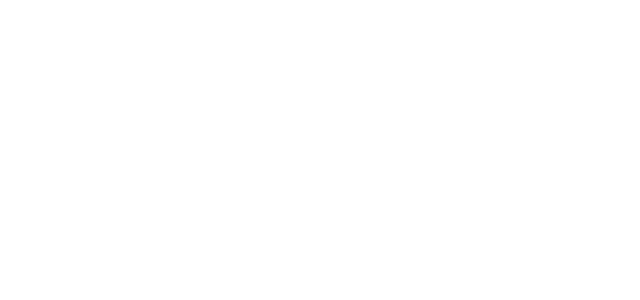
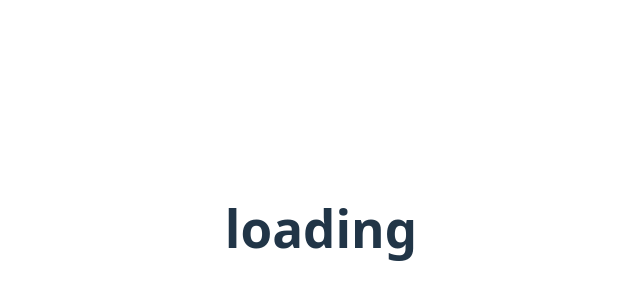
Before and after one commit to JuanTenorioMunoz/Parcial3Web, a React (Vite) app in the folder my-react-app/: page /dex in a window 1280 px wide. Shown: the part 172-472 px from the top of the page, without its empty margins (319-959 px from the left). Built offline with nearby package versions, Linux system fonts and the light colour scheme.

Commit message:
go to poke

```diff
--- a/my-react-app/src/components/PokeCard/PokeCard.jsx
+++ b/my-react-app/src/components/PokeCard/PokeCard.jsx
@@ -1,11 +1,27 @@
+import { useDispatch } from "react-redux";
 import { useNavigate } from "react-router-dom"
+import { addCapturedPokemons } from "../../redux/pokemon/PokemonSlice";
 
 const PokeCard = ({id, name, image}) => {
+
+    const dispatch = useDispatch();
 
     const navigate = useNavigate();
 
     const goToPokemon = () => {
         navigate(`/field/${id}`)
+        window.location.reload
+    }
+
+    const pokemon = {
+        id:id,
+        name:name,
+        image:image,
+    }
+
+    const capturePokemon = () => {
+        dispatch(addCapturedPokemons(pokemon))
+        console.log("CLICK")
     }
 
     return(
--- a/my-react-app/src/pages/Enciclopedia/Enciclopedia.jsx
+++ b/my-react-app/src/pages/Enciclopedia/Enciclopedia.jsx
@@ -1,6 +1,36 @@
+import { useEffect, useState } from "react"
+import { fetchHREF, fetchPokemons } from "../../services/apiFetch"
+import { useDispatch, useSelector } from "react-redux"
+import { setApiPokemons } from "../../redux/pokemon/PokemonSlice";
+import PokeCard from "../../components/PokeCard/PokeCard";
+
 const Enciclopedia = () => {
+
+    const dispatch = useDispatch();
+    const capturedPokemons = useSelector((state) => state.pokemons.capturedPokemons)
+    const [loading, setLoading] = useState(true)
+
+    useEffect(() => {
+        if(capturedPokemons.length > 0){
+            setLoading(false)
+        }
+    },[])
+
+    console.log(capturedPokemons,"caputeded")
+
     return(
         <>
+        {loading ?
+        (<h1>loading</h1>)
+        :(
+            capturedPokemons.map((pokemon)=>{
+            return <PokeCard
+                    id={pokemon.id}
+                    name={pokemon.name}
+                    image={pokemon.image}
+                    ></PokeCard>
+            })
+        )}
         </>
     )
 }
--- a/my-react-app/src/pages/Field/Field.jsx
+++ b/my-react-app/src/pages/Field/Field.jsx
@@ -32,7 +32,7 @@
         fetchPokemonsFromApi()
         }
 
-    },[])
+    },[id])
 
     return(
         <>
--- a/my-react-app/src/redux/pokemon/PokemonSlice.js
+++ b/my-react-app/src/redux/pokemon/PokemonSlice.js
@@ -13,9 +13,15 @@
         setApiPokemons:(state,action) => {
             state.apiPokemons = action.payload
             console.log(state.apiPokemons, "direct from api")
-        }
+        },
+        addCapturedPokemons:(state,action) => {
+            state.capturedPokemons = [...state.capturedPokemons,action.payload]
+            console.log("CAPTURADIO",state.capturedPokemons)
+        },
+
+
     }
 })
 
-export const {setApiPokemons} = PokemonSlice.actions;
+export const {addCapturedPokemons,setApiPokemons} = PokemonSlice.actions;
 export default PokemonSlice.reducer;
```
